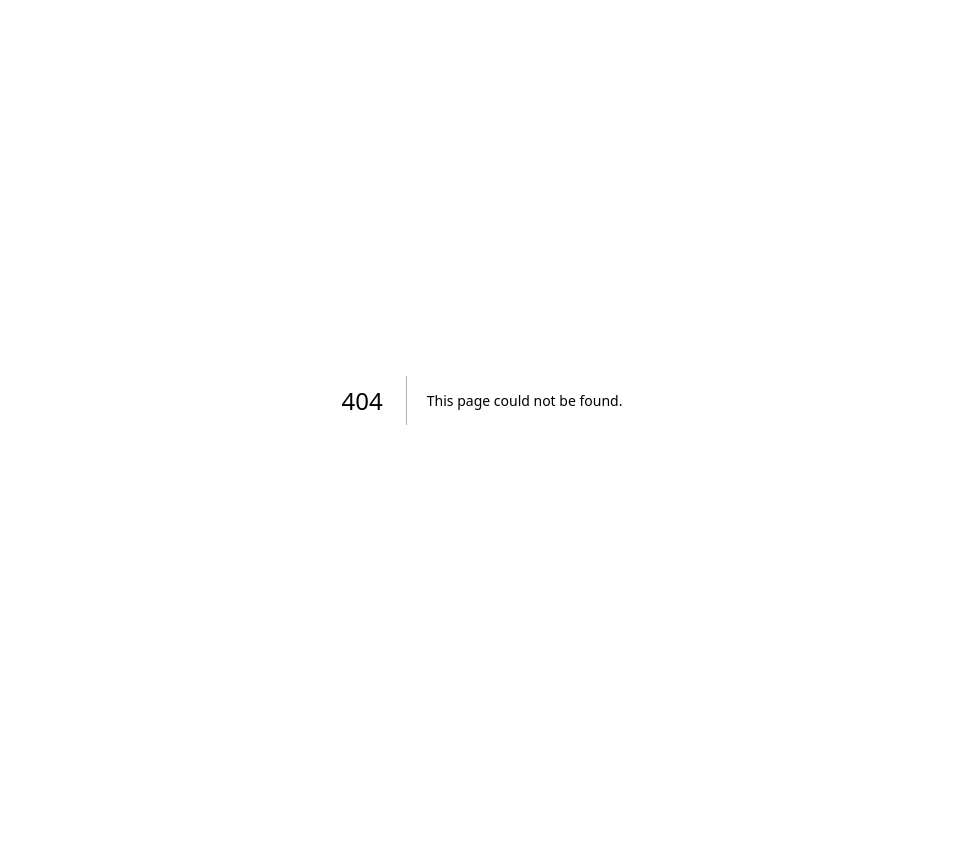
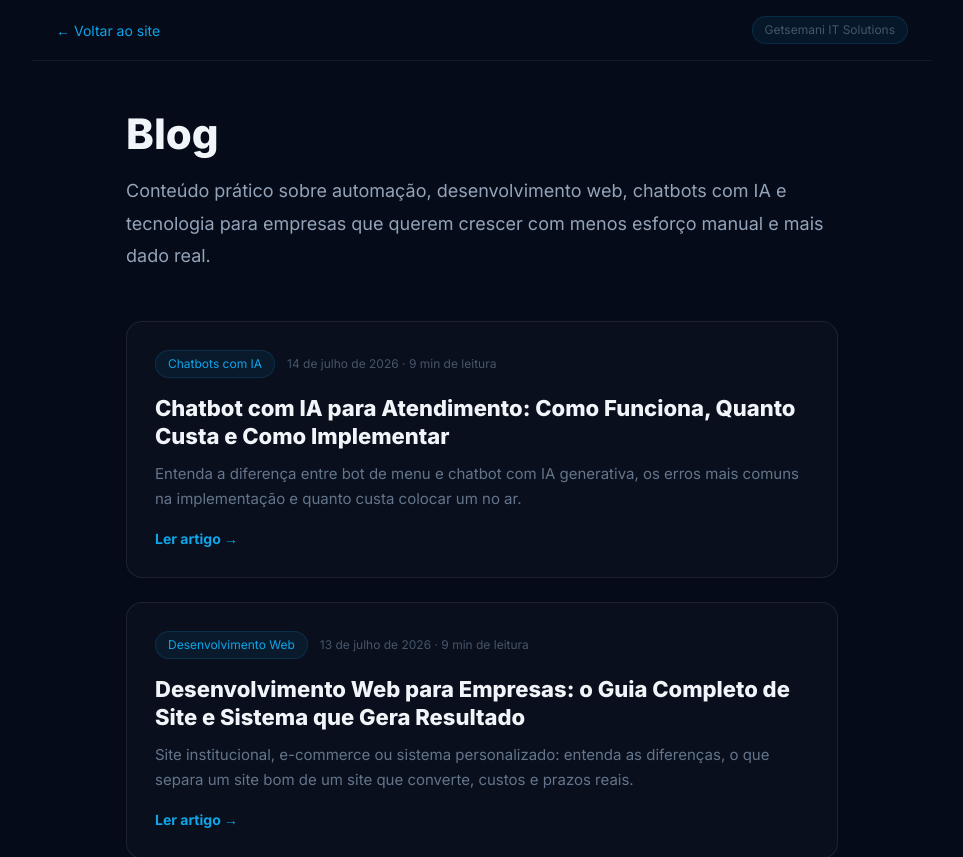
Before and after one commit to fsantanecas/getsemani-landingpage, a Next.js app: page /blog in a window 1280 px wide. Before the commit this address had no page. Shown: the top 857 px of the page, without its empty margins (158-1121 px from the left). Before the commit the page ends 800 px from the top, so only its background shows below. Built offline with nearby package versions, Linux system fonts and the light colour scheme.

Commit message:
feat: pagina de indice /blog e correcao dos links de navegacao
Cria app/blog/page.tsx listando os posts publicados, atualiza os
links fixos de 'Blog' no navbar/footer (pt-BR e en) de
/blog/automacao-de-processos para /blog/, e completa o sitemap.ts
com os posts que estavam faltando.

```diff
--- /dev/null
+++ b/app/blog/page.tsx
@@ -0,0 +1,92 @@
+import { Metadata } from 'next';
+import Link from 'next/link';
+
+export const metadata: Metadata = {
+  title: 'Blog | Getsemani IT Solutions',
+  description: 'Artigos sobre automação de processos, desenvolvimento web, chatbots com IA, inteligência artificial e tecnologia para empresas.',
+  keywords: ['blog Getsemani', 'automação de processos', 'desenvolvimento web', 'chatbot com IA', 'inteligência artificial para empresas'],
+  alternates: { canonical: 'https://getsemanitsolutions.com.br/blog' },
+  openGraph: {
+    type: 'website',
+    url: 'https://getsemanitsolutions.com.br/blog',
+    title: 'Blog | Getsemani IT Solutions',
+    description: 'Artigos sobre automação de processos, desenvolvimento web, chatbots com IA, inteligência artificial e tecnologia para empresas.',
+    images: [{ url: '/og-image.png', width: 1200, height: 630, alt: 'Blog Getsemani IT Solutions' }],
+    siteName: 'Getsemani IT Solutions',
+    locale: 'pt_BR',
+  },
+};
+
+const posts = [
+  {
+    slug: 'chatbot-com-ia-para-atendimento',
+    categoria: 'Chatbots com IA',
+    data: '14 de julho de 2026',
+    tempoLeitura: '9 min de leitura',
+    titulo: 'Chatbot com IA para Atendimento: Como Funciona, Quanto Custa e Como Implementar',
+    resumo: 'Entenda a diferença entre bot de menu e chatbot com IA generativa, os erros mais comuns na implementação e quanto custa colocar um no ar.',
+  },
+  {
+    slug: 'desenvolvimento-web-para-empresas',
+    categoria: 'Desenvolvimento Web',
+    data: '13 de julho de 2026',
+    tempoLeitura: '9 min de leitura',
+    titulo: 'Desenvolvimento Web para Empresas: o Guia Completo de Site e Sistema que Gera Resultado',
+    resumo: 'Site institucional, e-commerce ou sistema personalizado: entenda as diferenças, o que separa um site bom de um site que converte, custos e prazos reais.',
+  },
+  {
+    slug: 'automacao-de-processos',
+    categoria: 'Automação',
+    data: '23 de junho de 2026',
+    tempoLeitura: '8 min de leitura',
+    titulo: 'Automação de Processos: O Guia Completo para Empresas em 2026',
+    resumo: 'O que é automação de processos, os tipos disponíveis (RPA, IA, BPM, integrações via API) e como implementar reduzindo custos operacionais em até 70%.',
+  },
+];
+
+export default function BlogIndex() {
+  return (
+    <div style={{ background: '#050b18', minHeight: '100vh', color: '#e2e8f0', fontFamily: 'Inter, system-ui, sans-serif' }}>
+
+      {/* Header */}
+      <header style={{ borderBottom: '1px solid rgba(255,255,255,0.06)', padding: '16px 24px', display: 'flex', alignItems: 'center', justifyContent: 'space-between', maxWidth: 900, margin: '0 auto' }}>
+        <Link href="/" style={{ color: '#0ea5e9', textDecoration: 'none', fontSize: 14, display: 'flex', alignItems: 'center', gap: 6 }}>
+          ← Voltar ao site
+        </Link>
+        <span style={{ fontSize: 12, color: '#475569', background: 'rgba(14,165,233,0.08)', border: '1px solid rgba(14,165,233,0.15)', padding: '4px 12px', borderRadius: 99 }}>
+          Getsemani IT Solutions
+        </span>
+      </header>
+
+      {/* Conteúdo */}
+      <main style={{ maxWidth: 760, margin: '0 auto', padding: '48px 24px 96px' }}>
+
+        <h1 style={{ fontSize: 'clamp(28px, 5vw, 42px)', fontWeight: 800, lineHeight: 1.2, marginBottom: 16, color: '#f1f5f9' }}>
+          Blog
+        </h1>
+        <p style={{ fontSize: 18, color: '#94a3b8', lineHeight: 1.8, marginBottom: 48 }}>
+          Conteúdo prático sobre automação, desenvolvimento web, chatbots com IA e tecnologia para empresas que querem crescer com menos esforço manual e mais dado real.
+        </p>
+
+        <div style={{ display: 'flex', flexDirection: 'column', gap: 24 }}>
+          {posts.map((post) => (
+            <Link
+              key={post.slug}
+              href={`/blog/${post.slug}/`}
+              style={{ textDecoration: 'none', display: 'block', background: 'rgba(255,255,255,0.02)', border: '1px solid rgba(255,255,255,0.08)', borderRadius: 16, padding: '28px 28px' }}
+            >
+              <div style={{ display: 'flex', gap: 12, alignItems: 'center', marginBottom: 16 }}>
+                <span style={{ fontSize: 12, color: '#0ea5e9', background: 'rgba(14,165,233,0.08)', border: '1px solid rgba(14,165,233,0.15)', padding: '4px 12px', borderRadius: 99 }}>{post.categoria}</span>
+                <span style={{ fontSize: 12, color: '#475569' }}>{post.data} · {post.tempoLeitura}</span>
+              </div>
+              <h2 style={{ fontSize: 22, fontWeight: 800, color: '#f1f5f9', marginBottom: 10, lineHeight: 1.3 }}>{post.titulo}</h2>
+              <p style={{ color: '#64748b', fontSize: 15, lineHeight: 1.7, margin: 0 }}>{post.resumo}</p>
+              <p style={{ color: '#0ea5e9', fontSize: 14, fontWeight: 700, marginTop: 16, marginBottom: 0 }}>Ler artigo →</p>
+            </Link>
+          ))}
+        </div>
+
+      </main>
+    </div>
+  );
+}
--- a/app/lib/translations.ts
+++ b/app/lib/translations.ts
@@ -7,7 +7,7 @@ export const translations = {
         { label: 'Serviços', href: '#servicos' },
         { label: 'Diferenciais', href: '#diferenciais' },
         { label: 'Resultados', href: '#resultados' },
-        { label: 'Blog', href: '/blog/automacao-de-processos' },
+        { label: 'Blog', href: '/blog/' },
         { label: 'Contato', href: '#contato' },
       ],
       cta: 'Solicitar Orçamento',
@@ -171,7 +171,7 @@ export const translations = {
         'Empresa': [
           { label: 'Sobre nós', href: '#diferenciais' },
           { label: 'Cases de Sucesso', href: '#resultados' },
-          { label: 'Blog', href: '/blog/automacao-de-processos' },
+          { label: 'Blog', href: '/blog/' },
           { label: 'Contato', href: '#contato' },
         ],
       } as Record<string, { label: string; href: string }[]>,
@@ -189,7 +189,7 @@ export const translations = {
         { label: 'Services', href: '#servicos' },
         { label: 'Differentials', href: '#diferenciais' },
         { label: 'Results', href: '#resultados' },
-        { label: 'Blog', href: '/blog/automacao-de-processos' },
+        { label: 'Blog', href: '/blog/' },
         { label: 'Contact', href: '#contato' },
       ],
       cta: 'Request a Quote',
--- a/app/sitemap.ts
+++ b/app/sitemap.ts
@@ -6,6 +6,9 @@ export default function sitemap(): MetadataRoute.Sitemap {
   const base = 'https://getsemanitsolutions.com.br';
   return [
     { url: base, lastModified: new Date(), changeFrequency: 'monthly', priority: 1 },
+    { url: `${base}/blog`, lastModified: new Date(), changeFrequency: 'weekly', priority: 0.9 },
+    { url: `${base}/blog/chatbot-com-ia-para-atendimento`, lastModified: new Date(), changeFrequency: 'monthly', priority: 0.8 },
+    { url: `${base}/blog/desenvolvimento-web-para-empresas`, lastModified: new Date(), changeFrequency: 'monthly', priority: 0.8 },
     { url: `${base}/blog/automacao-de-processos`, lastModified: new Date(), changeFrequency: 'monthly', priority: 0.8 },
     { url: `${base}/privacidade`, lastModified: new Date(), changeFrequency: 'yearly', priority: 0.3 },
     { url: `${base}/termos`, lastModified: new Date(), changeFrequency: 'yearly', priority: 0.3 },
```
